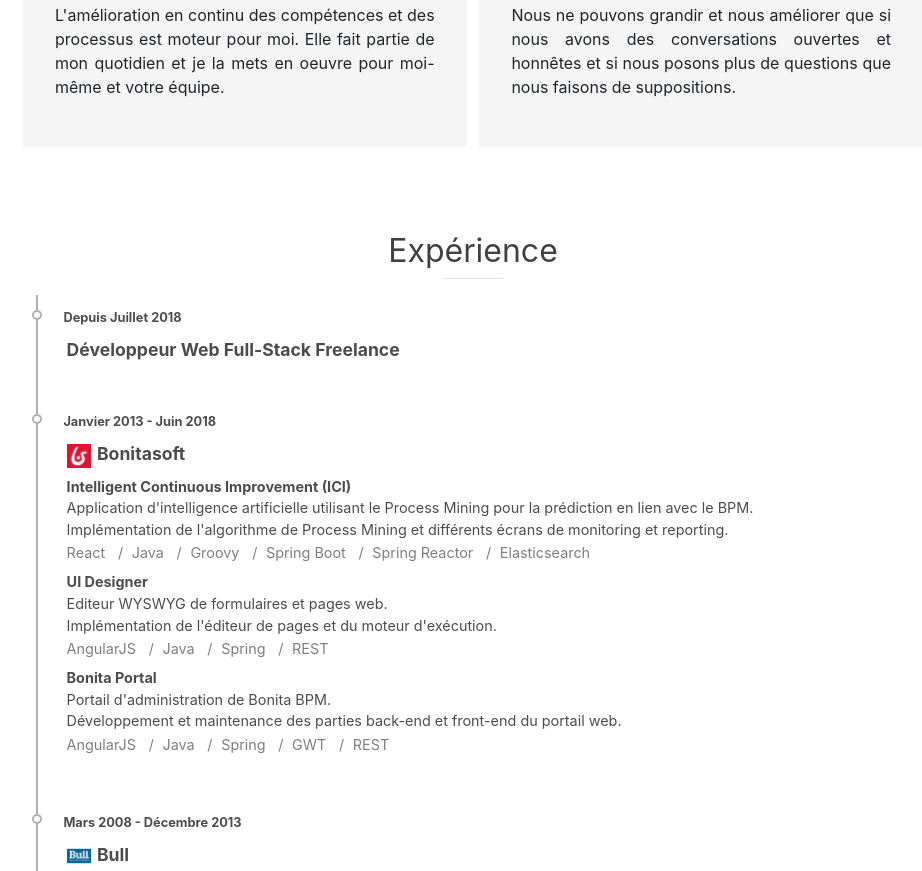
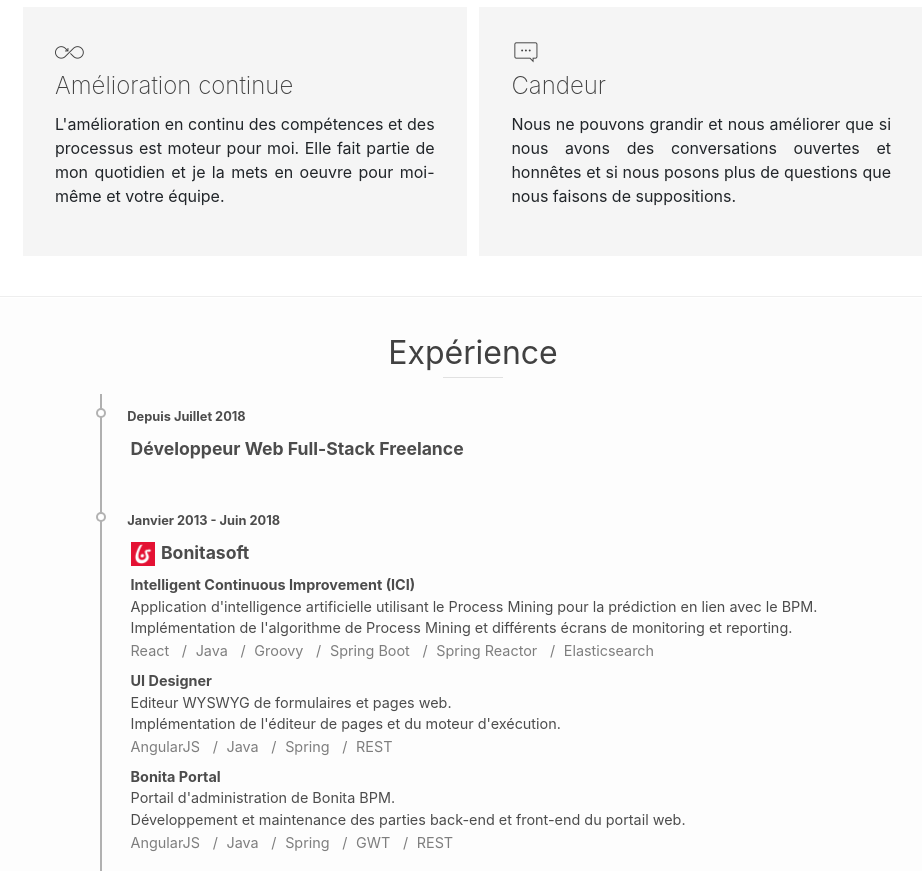
Before and after one commit to cpuy/cpuy.github.io, a plain HTML site: page index.html in a window 1280 px wide. Shown: the part 1598-2469 px from the top of the page, without its empty margins (167-1089 px from the left). Drawn offline with Linux system fonts and the light colour scheme; a web font is replaced by a local one.

Commit message:
feat(sections): better section management
* Colorize 2n sections
* Min-height to 50vh
* Section content is now a section element

```diff
--- a/css/style.css
+++ b/css/style.css
@@ -26,6 +26,26 @@
 /*******************************************************/
 .Section {
     padding: 2.5rem .8rem;
+    min-height: 50vh;
+
+    display: flex;
+    flex-direction: column;
+    justify-content: center;
+    align-items: center;
+}
+
+.Section:nth-child(2n) {
+    background: #fdfdfd;
+    box-shadow: inset 0 1px 0 0 white;
+}
+
+.Section:not(:last-child) {
+    border-bottom: 1px solid #eee;
+}
+
+.Section-content {
+    max-width: var(--contained-max-width);
+    margin: auto;
 }
 
 .SectionTitle {
@@ -33,6 +53,7 @@
     text-align: center;
     margin-bottom: 1rem;
     font-size: 2rem;
+    line-height: 2rem;
     font-weight: 400;
     color: #414141;
 }
@@ -42,7 +63,7 @@
     display: block;
     width: 60px;
     margin: auto;
-    margin-top: .2rem;
+    margin-top: .5rem;
     border-bottom: 1px solid rgba(66, 66, 66, 0.15);
 }
 
@@ -115,14 +136,11 @@
 /* About                                               */
 /*******************************************************/
 .About {
-    background: var(--secondary-bg-color);
     padding-top: 4rem;
     padding-bottom: 4rem;
 }
 
 .About p {
-    max-width: var(--contained-max-width);
-    margin: auto;
     text-align: justify;
 }
 
@@ -135,14 +153,6 @@
     background-size: 100% .2em;
     background-repeat: no-repeat;
     background-position: left 0 bottom -1px;
-}
-
-/*******************************************************/
-/* Experience                                          */
-/*******************************************************/
-.Experience {
-    max-width: var(--contained-max-width);
-    margin: auto;
 }
 
 /*******************************************************/
@@ -212,7 +222,6 @@
         flex-direction: row;
         flex-wrap: wrap;
         justify-content: space-between;
-        max-width: var(--contained-max-width);
         margin: auto;
     }
 
--- a/index.html
+++ b/index.html
@@ -55,13 +55,14 @@
     </header>
 
     <section id="about" class="Section About">
+      <div class="Section-content">
         <p>Hello! Je suis Colin, développeur front-end indépendant.</p>
         <p>
           <a href="https://agilemanifesto.org/">Agiliste</a> et
           <a href="http://manifesto.softwarecraftsmanship.org/">Craftsman</a>
           convaincu, la qualité logicielle est mon focus depuis plus de dix ans.
-        Passionné par les interfaces utilisateurs, je sais aussi intervenir sur
-        un back-end de barbu et configurer un serveur linux.
+          Passionné par les interfaces utilisateurs, je sais aussi intervenir
+          sur un back-end de barbu et configurer un serveur linux.
         </p>
 
         <p>
@@ -72,9 +73,11 @@
           et lorsque je quite mon clavier, je cultive mon ambivalence en binant
           mon jardin ou en m'évadant hiver comme été dans la montagne.
         </p>
+      </div>
     </section>
 
     <section class="Section Values">
+      <div class="Section-content">
         <h3 class="SectionTitle">Mes valeurs</h3>
         <div class="Cards">
           <div class="Card">
@@ -83,9 +86,9 @@
             </h4>
             <p>
               Construire un logiciel adapté c'est savoir se mettre à la place de
-            ses utilisateurs. En tant que developpeur, j'accorde une importance
-            primordiale aux utilisateurs finaux ainsi qu'à tous les relecteurs du
-            code que j'écris.
+              ses utilisateurs. En tant que developpeur, j'accorde une
+              importance primordiale aux utilisateurs finaux ainsi qu'à tous les
+              relecteurs du code que j'écris.
             </p>
           </div>
 
@@ -114,8 +117,8 @@
             </h4>
             <p>
               L'amélioration en continu des compétences et des processus est
-            moteur pour moi. Elle fait partie de mon quotidien et je la mets en
-            oeuvre pour moi-même et votre équipe.
+              moteur pour moi. Elle fait partie de mon quotidien et je la mets
+              en oeuvre pour moi-même et votre équipe.
             </p>
           </div>
 
@@ -130,9 +133,11 @@
             </p>
           </div>
         </div>
+      </div>
     </section>
 
     <section class="Section Experience">
+      <div class="Section-content">
         <h3 class="SectionTitle">Expérience</h3>
         <div class="Timeline">
           <div class="Timeline-item" data-from="Depuis Juillet 2018">
@@ -170,8 +175,8 @@
               <dt>Bonita Portal</dt>
               <dd>
                 Portail d'administration de Bonita BPM. <br />
-              Développement et maintenance des parties back-end et front-end du
-              portail web.
+                Développement et maintenance des parties back-end et front-end
+                du portail web.
                 <ul class="Environment">
                   <li>AngularJS</li>
                   <li>Java</li>
@@ -187,8 +192,8 @@
             <dl>
               <dt>Assistance technique</dt>
               <dd>
-              Intervention dans plusieurs équipes clientes (Kelkoo, Orange Labs)
-              en tant que développeur JavaEE.
+                Intervention dans plusieurs équipes clientes (Kelkoo, Orange
+                Labs) en tant que développeur JavaEE.
                 <ul class="Environment">
                   <li>Java</li>
                   <li>Spring</li>
@@ -222,6 +227,7 @@
             </dl>
           </div>
         </div>
+      </div>
     </section>
 
     <footer class="Footer">
@@ -247,26 +253,29 @@
         At the time of writing this does not work on ie since dynamic import is not supported
       */
       if (!("scrollBehavior" in document.documentElement.style)) {
-
-        const scrollTo = (element) => {
+        const scrollTo = element => {
           window.scroll({
-            behavior: 'smooth',
+            behavior: "smooth",
             left: 0,
             top: element.offsetTop
           });
-        }
+        };
 
-        const scrollToListener = (element) => {
+        const scrollToListener = element => {
           element.preventDefault();
           const targetId = element.target.getAttribute("href").slice(1);
           scrollTo(document.getElementById(targetId));
-        }
+        };
 
         // import smooth scroll behavior js polyfill
         import("./js/smoothscroll.min.js")
           .then(() => {
-            const smoothScrollElements = document.querySelectorAll("a[data-smooth-scroll]");
-            smoothScrollElements.forEach(e => e.addEventListener('click', scrollToListener));
+            const smoothScrollElements = document.querySelectorAll(
+              "a[data-smooth-scroll]"
+            );
+            smoothScrollElements.forEach(e =>
+              e.addEventListener("click", scrollToListener)
+            );
           })
           .catch(err => console.error(err));
       }
```
Lines whose indentation alone changed are shown as unchanged.
